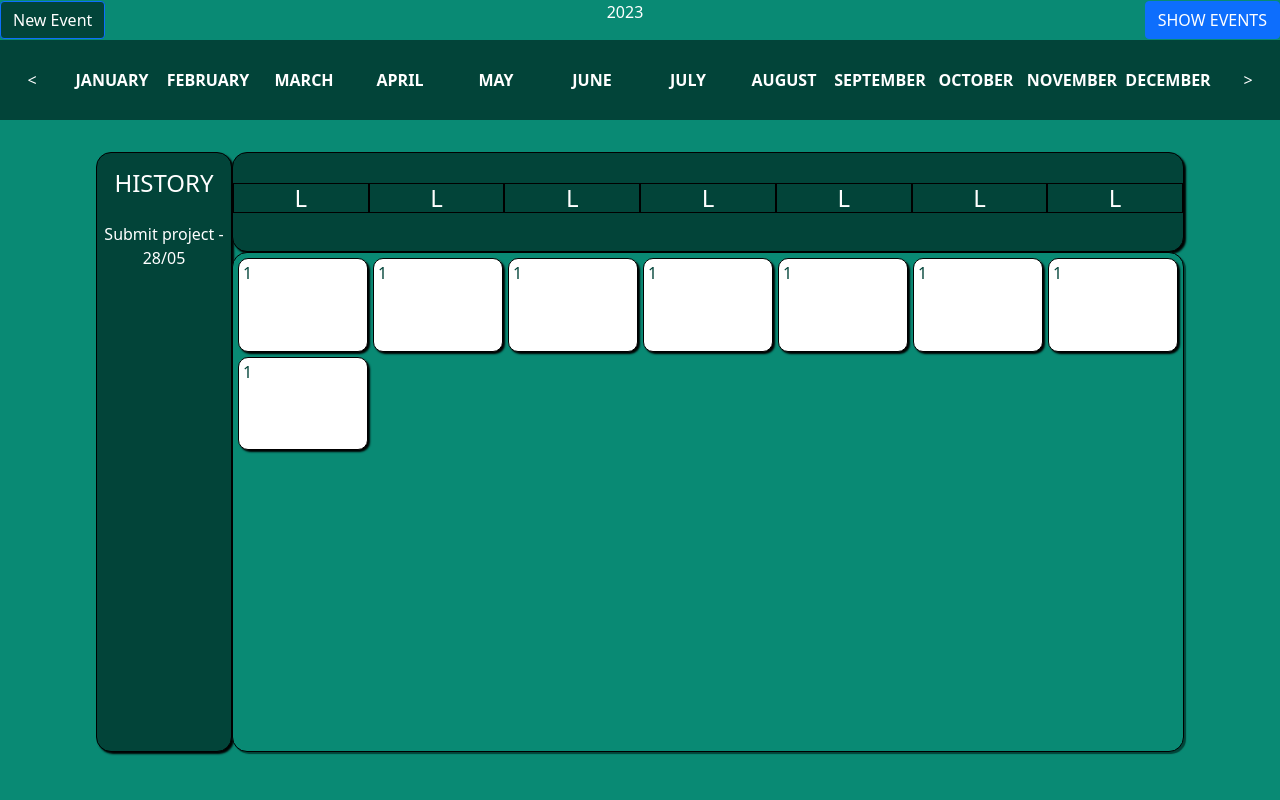
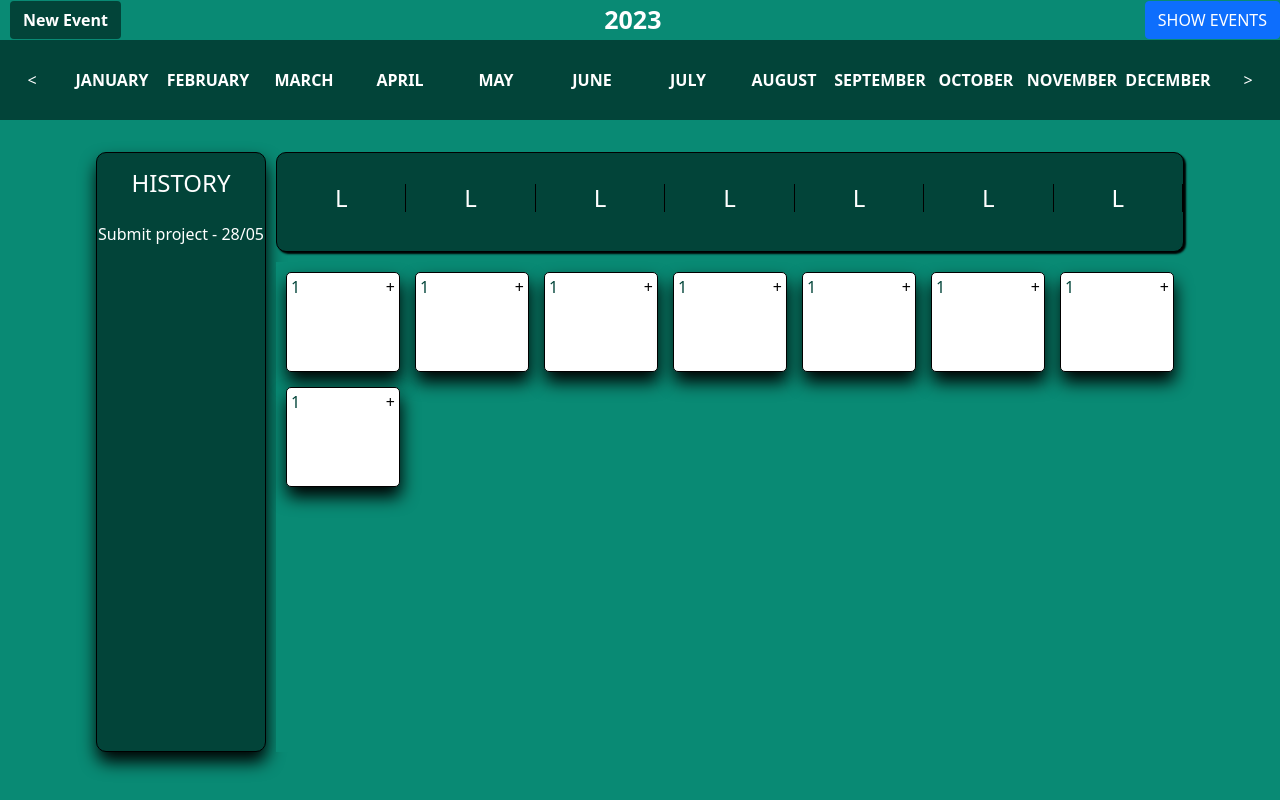
Before and after one commit to ali-hourag/calendar-hamilton, a website: page src/index.html in a window 1280 px wide. Drawn offline with nearby package versions, Linux system fonts and the light colour scheme.

Commit message:
styles: modificaciones calendar-container efectos days of week events-history-container

```diff
--- a/src/index.html
+++ b/src/index.html
@@ -25,11 +25,11 @@
 <body>
     <header id="header" class="header d-flex justify-content-between align-items-center">
         <!-- Button trigger modal -->
-        <button type="button" class="ml-3 btn btn-primary new-event-button" data-bs-toggle="modal"
+        <button type="button" class="ml-3 btn  new-event-button" data-bs-toggle="modal"
             data-bs-target="#exampleModal">
             New Event
         </button>
-        <p>2023</p>
+        <p class="current-year" id="currentYear">2023</p>
 
         <button class="btn btn-primary">
             <!--EN RESPONSIVE PARA ENSEÑAR EL HISTORIAL DE EVENTOS-->
--- a/src/style.css
+++ b/src/style.css
@@ -16,6 +16,12 @@
     height: 10vh;
     background-color: rgb(2, 68, 57);
 
+}
+
+.current-year{
+    font-weight: bold;
+    padding-top: 15px;
+    font-size: 25px;
 }
 
 .topbar-next-year,
@@ -86,7 +92,14 @@
     width: 85vw;
     background-color: rgb(9, 138, 116);
     margin: 2rem auto auto;
-    /*top-horizontal-bottom*/
+    animation-duration: 3s;
+    animation-name:  ease-in-out;
+}
+
+
+@keyframes  ease-in-out {
+        0% { opacity: 0; }
+        100% { opacity: 1; }
 }
 
 .events-history-container {
@@ -94,9 +107,16 @@
     grid-row: 1/7;
     background-color: rgb(2, 68, 57);
     border: 1px solid black;
-    border-radius: 15px;
-    box-shadow: 2px 2px 2px black;
-
+    border-radius: 10px;
+    -webkit-box-shadow: 1px 10px 17px 0px rgba(0,0,0,1);
+    -moz-box-shadow: 1px 10px 17px 0px rgba(0,0,0,1);
+    box-shadow: 1px 10px 17px 0px rgba(0,0,0,1);
+    margin-right: 10px;
+    width: 170px;
+    -webkit-border-radius: 10px;
+    -moz-border-radius: 10px;
+    -ms-border-radius: 10px;
+    -o-border-radius: 10px;
 }
 
 .days-of-week {
@@ -107,13 +127,17 @@
     grid-template-columns: repeat(7, 1fr);
     align-items: center;
     border: 1px solid black;
-    border-radius: 15px;
+    border-radius: 10px;
     box-shadow: 2px 2px 2px black;
+    -webkit-border-radius: 10px;
+    -moz-border-radius: 10px;
+    -ms-border-radius: 10px;
+    -o-border-radius: 10px;
 }
 
 .day-of-week {
     text-align: center;
-    border: 1px solid black;
+    border-right:1px solid #000000;
 }
 
 .days-month-container {
@@ -123,12 +147,9 @@
     display: grid;
     grid-template-columns: repeat(7, 1fr);
     grid-template-rows: repeat(5, 1fr);
-    padding: 5px;
-    gap: 5px;
-    box-shadow: 2px 2px 1px rgb(2, 68, 57);
-    border-radius: 15px;
-    border: 1px solid black;
-
+    padding: 10px;
+    gap: 15px;
+    margin-top: 10px;
 }
 
 .entry-day-calendar {
@@ -136,13 +157,30 @@
     flex-direction: row;
     justify-content: space-between;
     background-color: white;
-    border-radius: 10px;
+    border-radius: 5px;
     border: 1px solid black;
-    box-shadow: 2px 2px 2px black;
-    -webkit-border-radius: 10px;
-    -moz-border-radius: 10px;
-    -ms-border-radius: 10px;
-    -o-border-radius: 10px;
+    -webkit-box-shadow: 1px 10px 17px 0px rgba(0,0,0,1);
+    -moz-box-shadow: 1px 10px 17px 0px rgba(0,0,0,1);
+    box-shadow: 1px 10px 17px 0px rgba(0,0,0,1);
+    -webkit-border-radius: 5px;
+    -moz-border-radius: 5px;
+    -ms-border-radius: 5px;
+    -o-border-radius: 5px;
+    height: 100px;
+    transition: all .8s ease;
+    -webkit-transition: all .8s ease;
+    -moz-transition: all .8s ease;
+    -ms-transition: all .8s ease;
+    -o-transition: all .8s ease;
+}
+
+.entry-day-calendar:hover{
+    transform: scale(1.3);
+    -webkit-transform: scale(1.3);
+    -moz-transform: scale(1.3);
+    -ms-transform: scale(1.3);
+    -o-transform: scale(1.3);
+    cursor: pointer;
 }
 
 .day-number-calendar {
@@ -158,6 +196,7 @@
 .add-event-calendar {
     padding-right: 4px;
     padding-top: 2px;
+    color: black;
 }
 
 .add-event-calendar {
@@ -277,6 +316,10 @@
 
 .new-event-button {
     background-color: rgb(2, 68, 57);
+    color: white;
+    font-weight: bold;
+    margin-left: 10px;
+
 }
 
 .new-event-button :hover {
@@ -324,5 +367,6 @@
 
     .entry-day-calendar {
         height: 150px;
+        color: black;
     }
 }
```
